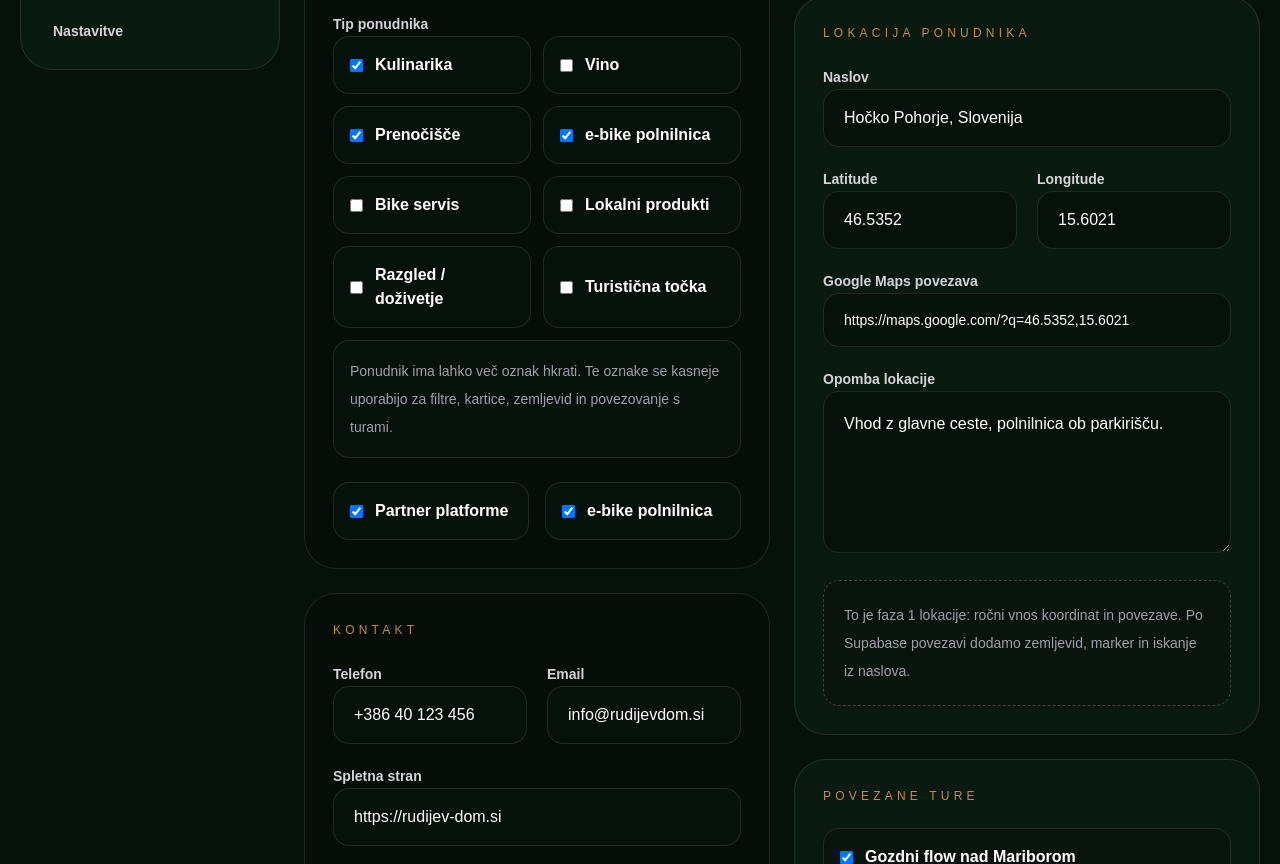
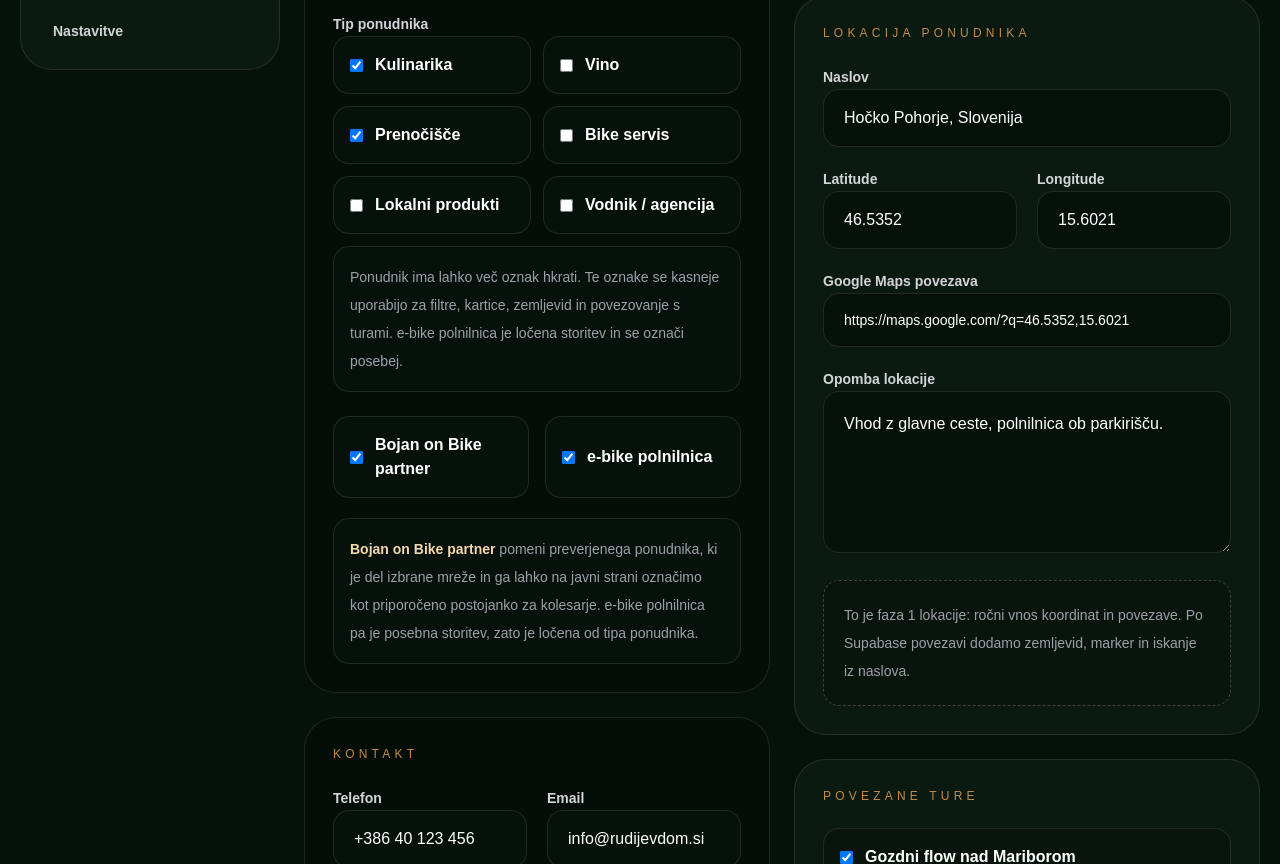
Before and after one commit to rabojan/bojan-on-bike-app, a Next.js app: page /admin/ponudniki/rudijev-dom-na-pohorju in a window 1280 px wide. Shown: the part 620-1484 px from the top of the page. Built offline with nearby package versions, Linux system fonts and the light colour scheme; sample sign-in values are in the browser's storage.

Commit message:
Clean provider types and explain partner status

```diff
--- a/app/admin/ponudniki/nov/page.tsx
+++ b/app/admin/ponudniki/nov/page.tsx
@@ -10,11 +10,9 @@ const providerTypes = [
   "Kulinarika",
   "Vino",
   "Prenočišče",
-  "e-bike polnilnica",
   "Bike servis",
   "Lokalni produkti",
-  "Razgled / doživetje",
-  "Turistična točka",
+  "Vodnik / agencija",
 ];
 
 const connectedTrails = [
@@ -129,7 +127,7 @@ export default function NewProviderPage() {
 
                   <div className="rounded-2xl border border-white/10 bg-[#07110b] p-4 text-sm leading-7 text-zinc-400">
                     Izbereš lahko več tipov. Primer: ponudnik je lahko hkrati
-                    vinska klet, kulinarika, prenočišče in e-bike polnilnica.
+                    vinska klet, kulinarika, prenočišče, lokalni produkti ali bike servis.
                   </div>
                 </div>
               </div>
@@ -141,7 +139,7 @@ export default function NewProviderPage() {
                     checked={isPartner}
                     onChange={(event) => setIsPartner(event.target.checked)}
                   />
-                  <span className="font-bold">Partner platforme</span>
+                  <span className="font-bold">Bojan on Bike partner</span>
                 </label>
 
                 <label className="flex items-center gap-3 rounded-2xl border border-white/10 bg-[#07110b] p-4">
@@ -152,6 +150,16 @@ export default function NewProviderPage() {
                   />
                   <span className="font-bold">e-bike polnilnica</span>
                 </label>
+              </div>
+
+              <div className="mt-5 rounded-2xl border border-white/10 bg-[#07110b] p-4 text-sm leading-7 text-zinc-400">
+                <span className="font-bold text-[#f4d7ad]">
+                  Bojan on Bike partner
+                </span>{" "}
+                pomeni preverjenega ponudnika, ki je del izbrane mreže in ga
+                lahko na javni strani označimo kot priporočeno postojanko za
+                kolesarje. e-bike polnilnica pa je posebna storitev, zato je
+                ločena od tipa ponudnika.
               </div>
             </div>
 
--- a/app/admin/ponudniki/rudijev-dom-na-pohorju/page.tsx
+++ b/app/admin/ponudniki/rudijev-dom-na-pohorju/page.tsx
@@ -10,11 +10,9 @@ const providerTypes = [
   "Kulinarika",
   "Vino",
   "Prenočišče",
-  "e-bike polnilnica",
   "Bike servis",
   "Lokalni produkti",
-  "Razgled / doživetje",
-  "Turistična točka",
+  "Vodnik / agencija",
 ];
 
 const connectedTrails = [
@@ -148,7 +146,7 @@ export default function EditProviderPage() {
                   <div className="rounded-2xl border border-white/10 bg-[#07110b] p-4 text-sm leading-7 text-zinc-400">
                     Ponudnik ima lahko več oznak hkrati. Te oznake se kasneje
                     uporabijo za filtre, kartice, zemljevid in povezovanje s
-                    turami.
+                    turami. e-bike polnilnica je ločena storitev in se označi posebej.
                   </div>
                 </div>
               </div>
@@ -160,7 +158,7 @@ export default function EditProviderPage() {
                     checked={isPartner}
                     onChange={(event) => setIsPartner(event.target.checked)}
                   />
-                  <span className="font-bold">Partner platforme</span>
+                  <span className="font-bold">Bojan on Bike partner</span>
                 </label>
 
                 <label className="flex items-center gap-3 rounded-2xl border border-white/10 bg-[#07110b] p-4">
@@ -171,6 +169,16 @@ export default function EditProviderPage() {
                   />
                   <span className="font-bold">e-bike polnilnica</span>
                 </label>
+              </div>
+
+              <div className="mt-5 rounded-2xl border border-white/10 bg-[#07110b] p-4 text-sm leading-7 text-zinc-400">
+                <span className="font-bold text-[#f4d7ad]">
+                  Bojan on Bike partner
+                </span>{" "}
+                pomeni preverjenega ponudnika, ki je del izbrane mreže in ga
+                lahko na javni strani označimo kot priporočeno postojanko za
+                kolesarje. e-bike polnilnica pa je posebna storitev, zato je
+                ločena od tipa ponudnika.
               </div>
             </div>
 
```
